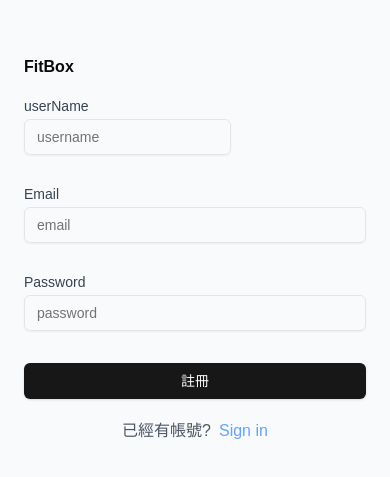
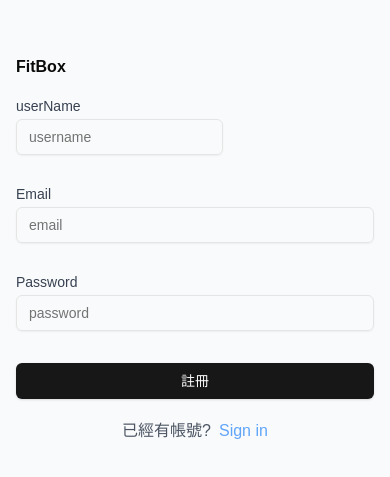
Before and after one commit to Cyishen/fit-box, a Next.js app: page /sign-up in a window 390 px wide. Shown: the part 173-650 px from the top of the page. Built offline with nearby package versions, Linux system fonts and the light colour scheme.

Commit message:
form fix2

```diff
--- a/src/app/(auth)/sign-in/page.tsx
+++ b/src/app/(auth)/sign-in/page.tsx
@@ -6,7 +6,7 @@
 
 const SingInPage = () => {
   return (
-    <div className="flex justify-center size-full max-sm:px-6">
+    <div className="flex justify-center size-full">
       <AuthForm type="sign-in" />
     </div>
   )
--- a/src/app/(auth)/sign-up/page.tsx
+++ b/src/app/(auth)/sign-up/page.tsx
@@ -5,7 +5,7 @@
 
 const SingUpPage = () => {
   return (
-    <div className="flex justify-center size-full max-sm:px-6">
+    <div className="flex justify-center size-full">
       <AuthForm type="sign-up" />
     </div>
   )
--- a/src/components/form/AuthForm.tsx
+++ b/src/components/form/AuthForm.tsx
@@ -64,7 +64,7 @@
   }
 
   return (
-    <section className="flex min-h-screen w-full max-w-[490px] flex-col justify-center gap-5 md:gap-8">
+    <section className="flex min-h-screen w-full px-4 max-w-[490px] flex-col justify-center gap-5 md:gap-8">
       <header className='flex flex-col gap-5 md:gap-8'>
         <Link href="/" className="cursor-pointer flex items-center gap-1">
           <h1 className="text-26 font-ibm-plex-serif font-bold text-black-1">FitBox</h1>
```
